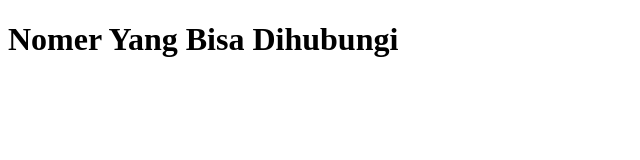
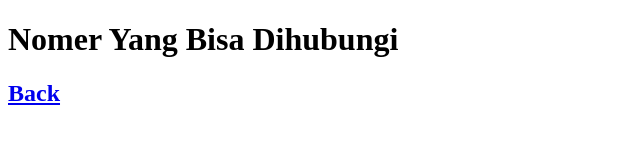
Before and after one commit to eryzakaria/belajar_git, a plain HTML site: page contact.html in a window 1280 px wide. Shown: the whole page, without its empty margins (0-640 px from the left). Drawn offline with Linux system fonts and the light colour scheme.

Commit message:
commit 3

```diff
--- a/contact.html
+++ b/contact.html
@@ -8,6 +8,6 @@
 </head>
 <body>
     <h1>Nomer Yang Bisa Dihubungi</h1>
-    <h2></h2>
+    <h2><a href="index.html">Back</a></h2>
 </body>
 </html>
```
Also changed, not shown: index.html (+1 -1 lines).
